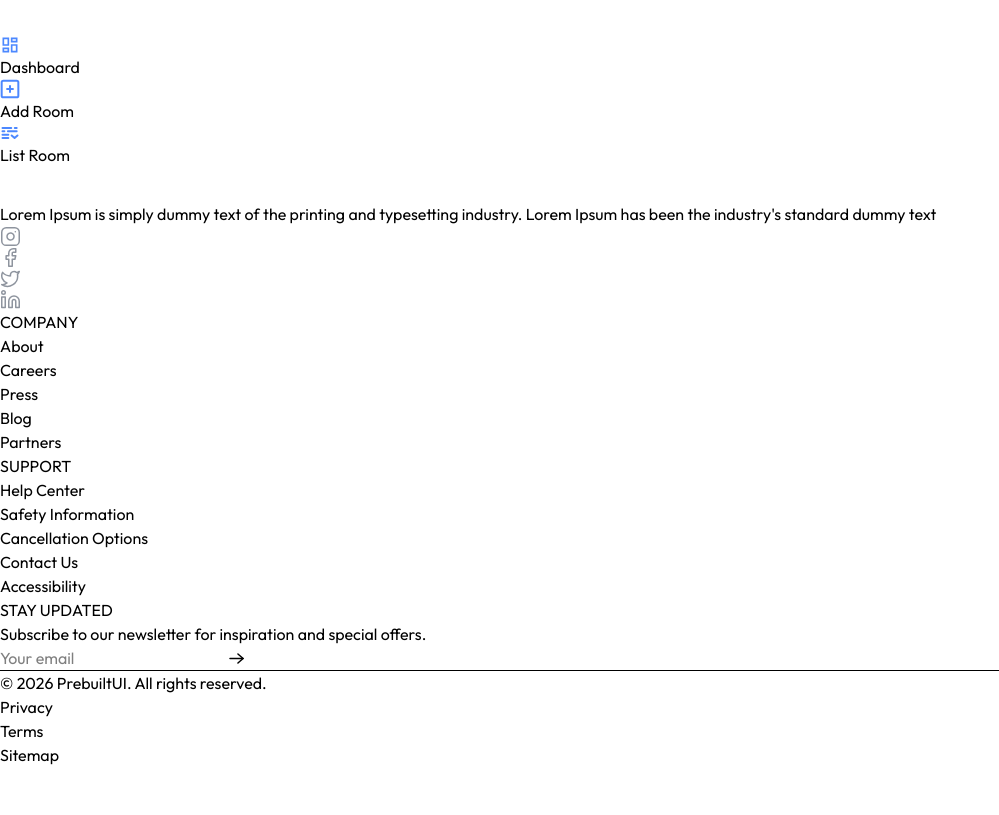
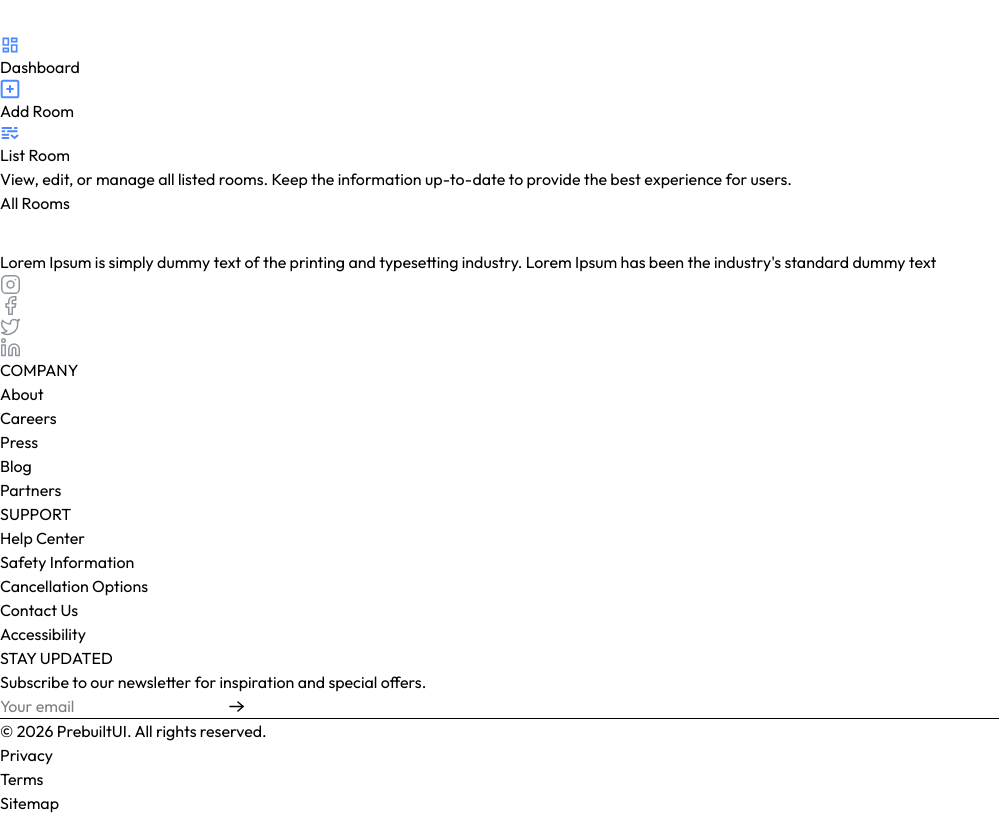
Before and after one commit to fahimaAzizi/App-Booking-System, a React (Vite) app in the folder HOTLE-BOOKING/: page /owner/list-room in a window 1280 px wide. Shown: the whole page, without its empty margins (0-999 px from the left). Built offline with nearby package versions, Linux system fonts and the light colour scheme; a web font is replaced by a local one.

Commit message:
Initial commit

```diff
--- a/HOTLE-BOOKING/src/pages/hotelOwner/ListRoom.jsx
+++ b/HOTLE-BOOKING/src/pages/hotelOwner/ListRoom.jsx
@@ -1,16 +1,22 @@
-import React, { useState } from 'react'
-import Title from '../../components/Title'
-import { roomsDummyData } from '../../assets/assets'
+import React, { useState } from "react";
+import Title from "../../components/Title";
+import { roomsDummyData } from "../../assets/assets";
 
-function ListRoom() {
-
-  const [rooms , setRooms] = useState(roomsDummyData)
+const ListRoom = () => {
+  const [rooms, setRooms] = useState(roomsDummyData);
 
   return (
     <div>
-      <Title/>
+      <Title
+        align="left"
+        font="outfit"
+        title="Room Listings"
+        subTitle="View, edit, or manage all listed rooms. Keep the information up-to-date to provide the best experience for users."
+      />
+
+      <p className="text-gray-500 mt-8">All Rooms</p>
     </div>
-  )
-}
+  );
+};
 
-export default ListRoom
+export default ListRoom;
```
